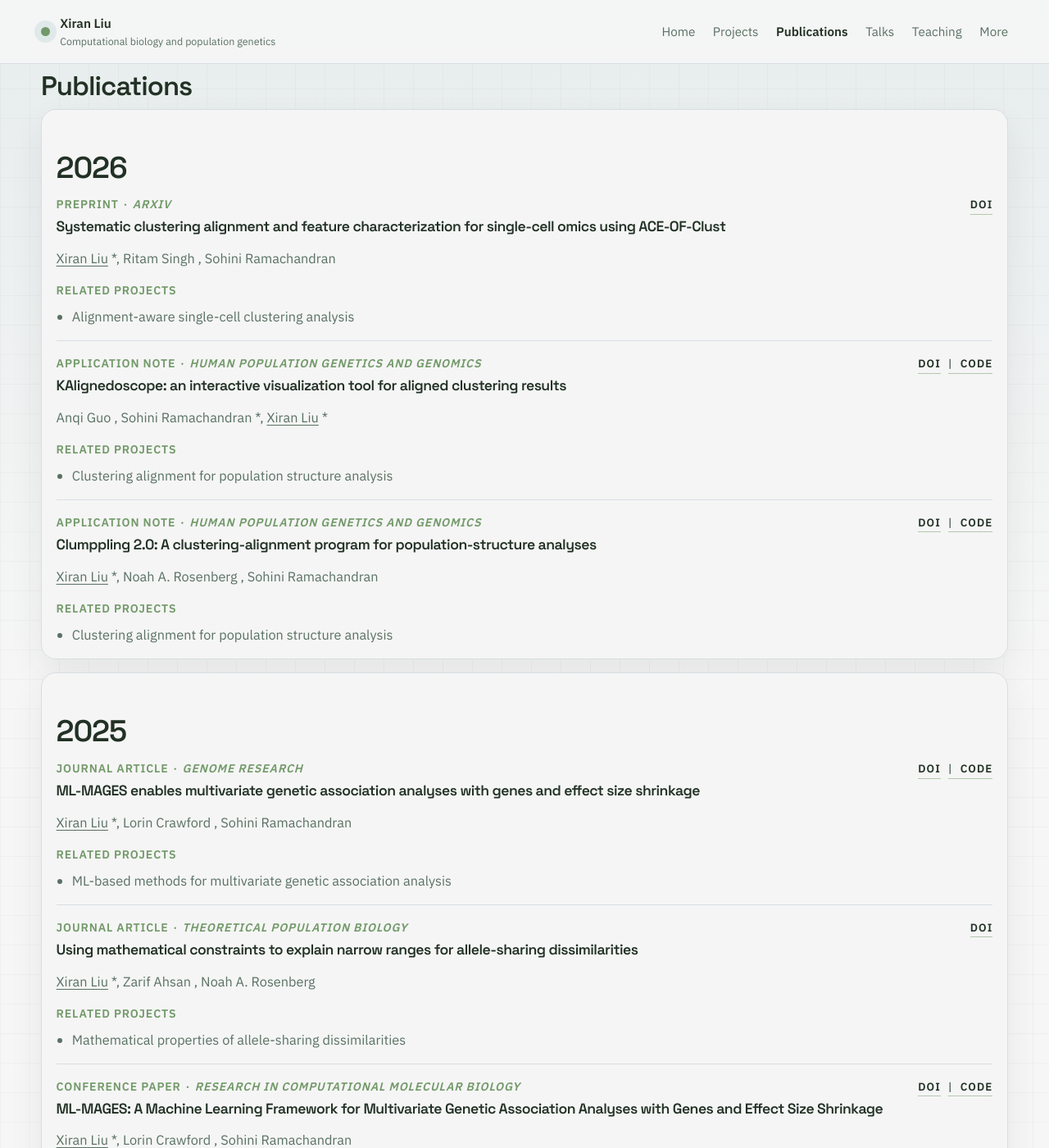
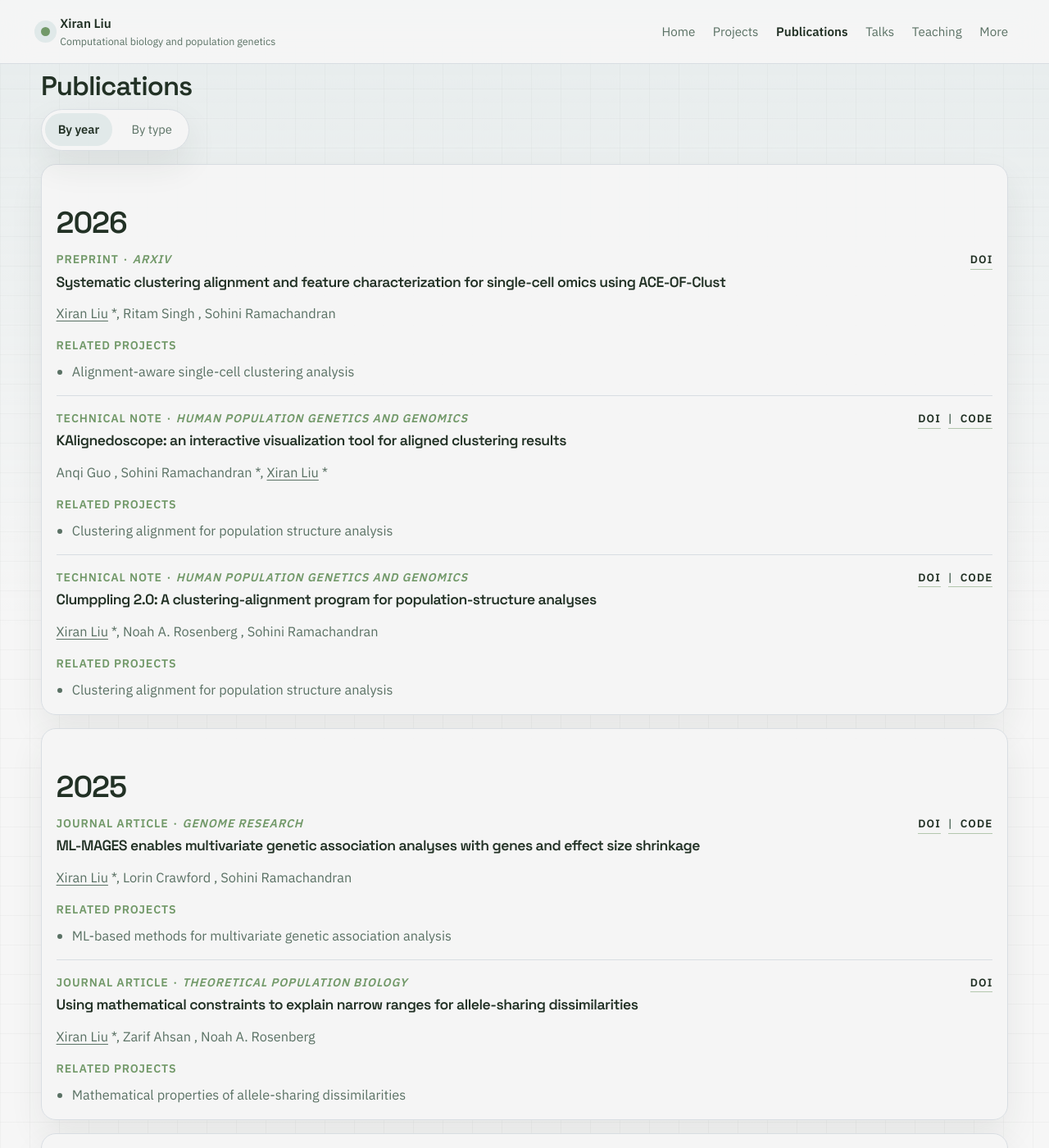
Before and after one commit to xr-cc/xr-cc.github.io, a Jekyll site: the page built from publications.html, in a window 1280 px wide and 1400 px high. Shown: the whole window at 82% size. Built offline with Jekyll 4.4.1, drawn with Linux system fonts in a browser that asks for light colours; some of the changed text lies outside the part shown.

Commit message:
Add publication view toggle

```diff
--- a/_data/profile.yml
+++ b/_data/profile.yml
@@ -43,7 +43,7 @@
     text: "Attending SMTPB 2026 at ICERM, Brown University in June."
 site_note: "This site is still under construction 👷🔧🔨"
 featured_metrics:
-  - value: "15"
+  - value: "13"
     label: "Publications"
   - value: "5"
     label: "Research themes"
--- a/_data/projects.tsv
+++ b/_data/projects.tsv
@@ -1,6 +1,6 @@
 id	status	featured	title	summary	image	details	links	publication_ids
 clumppling	published	true	Clustering alignment for population structure analysis	Developed methods and tools for aligning latent ancestries across repeated population structure analyses so results remain interpretable across runs and choices of K.	/images/projects/clumppling.png	Created Clumppling for cluster alignment, mode consolidation, and visualization of correspondence across inferred population structures. | Built workflow support for end-to-end population structure analysis and downstream interactive visualization.	Clumppling::https://github.com/PopGenClustering/Clumppling | KAlignedoscope::https://github.com/ramachandran-lab/KAlignedoscope | Workflow tutorial::https://github.com/PopGenClustering/popstru-cls-align-vis-workflow	clumppling2026 | kalignedoscope2026 | clumppling2024 | dirichlet2022
 single-cell-alignment	published	true	Alignment-aware single-cell clustering analysis	Extending clustering alignment ideas to the single-cell analysis pipeline to compare models, identify cluster-informative genes, and stabilize downstream interpretation.	/images/projects/clumppling-st.png	Developing measures of clustering consistency for robust model comparison. | Designing feature-level interpretation metrics to surface informative genes.			aceofclust2026
-ml-mages	published	true	ML-based methods for multivariate genetic association analysis	Designed ML-MAGES, a machine-learning framework for shrinkage, pattern discovery, and gene-level aggregation in high-dimensional genetic association studies.	/images/projects/mlmages.png	Uses neural-network-based supervised learning to account for LD-induced inflation. | Combines effect size shrinkage with flexible clustering of multi-trait association patterns.	ML-MAGES repository::https://github.com/ramachandran-lab/ML-MAGES	mlmages-gr2025 | mlmages2025
+ml-mages	published	true	ML-based methods for multivariate genetic association analysis	Designed ML-MAGES, a machine-learning framework for shrinkage, pattern discovery, and gene-level aggregation in high-dimensional genetic association studies.	/images/projects/mlmages.png	Uses neural-network-based supervised learning to account for LD-induced inflation. | Combines effect size shrinkage with flexible clustering of multi-trait association patterns.	ML-MAGES repository::https://github.com/ramachandran-lab/ML-MAGES	mlmages-gr2025
 allele-sharing	published	true	Mathematical properties of allele-sharing dissimilarities	Analyzing within- and between-population dissimilarity measures as functions of allele-frequency distributions to clarify when and how these statistics should be used.	/images/projects/asd.png	Derives mathematical constraints and interpretable bounds. | Connects theory to empirical population-genetic settings.	using2025 | combinatorics2024 | when2023
 cultural-evolution	published	false	Cultural evolution through population-genetic methods	Adapts ideas from genetic evolution to study how cultural traits, social learning, and inherited conventions vary across groups and over time.	/images/projects/cultural.png	Uses network-based clustering to recover hierarchical structure in cultural variation. | Studies cultural transmission processes such as surnaming decisions and intergenerational inheritance.	extracting2022 | effects2021
--- a/_data/publications.tsv
+++ b/_data/publications.tsv
@@ -1,10 +1,9 @@
 id	status	selected	date	year	type	title	authors	venue	doi	pdf_url	code_url	project_ids	corresponding_authors	notes
-clumppling2026	published	false	2026-02-01	2026	Application note	Clumppling 2.0: A clustering-alignment program for population-structure analyses	Xiran Liu | Noah A. Rosenberg | Sohini Ramachandran	Human Population Genetics and Genomics	10.47248/hpgg2606020004		https://github.com/PopGenClustering/Clumppling	clumppling	Xiran Liu
-kalignedoscope2026	published	false	2026-02-01	2026	Application note	KAlignedoscope: an interactive visualization tool for aligned clustering results	Anqi Guo | Sohini Ramachandran | Xiran Liu	Human Population Genetics and Genomics	10.47248/hpgg2606020006		https://github.com/ramachandran-lab/KAlignedoscope	clumppling	Sohini Ramachandran | Xiran Liu
+clumppling2026	published	false	2026-02-01	2026	Technical note	Clumppling 2.0: A clustering-alignment program for population-structure analyses	Xiran Liu | Noah A. Rosenberg | Sohini Ramachandran	Human Population Genetics and Genomics	10.47248/hpgg2606020004		https://github.com/PopGenClustering/Clumppling	clumppling	Xiran Liu
+kalignedoscope2026	published	false	2026-02-01	2026	Technical note	KAlignedoscope: an interactive visualization tool for aligned clustering results	Anqi Guo | Sohini Ramachandran | Xiran Liu	Human Population Genetics and Genomics	10.47248/hpgg2606020006		https://github.com/ramachandran-lab/KAlignedoscope	clumppling	Sohini Ramachandran | Xiran Liu
 aceofclust2026	published	false	2026-03-09	2026	Preprint	Systematic clustering alignment and feature characterization for single-cell omics using ACE-OF-Clust	Xiran Liu | Ritam Singh | Sohini Ramachandran	arXiv	10.64898/2026.03.09.710668			single-cell-alignment	Xiran Liu
 mlmages-gr2025	published	true	2025-08-01	2025	Journal article	ML-MAGES enables multivariate genetic association analyses with genes and effect size shrinkage	Xiran Liu | Lorin Crawford | Sohini Ramachandran	Genome Research	10.1101/gr.280440.125		https://github.com/ramachandran-lab/ML-MAGES	ml-mages	Xiran Liu
 using2025	published	true	2025-06-17	2025	Journal article	Using mathematical constraints to explain narrow ranges for allele-sharing dissimilarities	Xiran Liu | Zarif Ahsan | Noah A. Rosenberg	Theoretical Population Biology	10.1016/j.tpb.2025.05.002			allele-sharing	Xiran Liu
-mlmages2025	published	true	2025-04-25	2025	Conference paper	ML-MAGES: A Machine Learning Framework for Multivariate Genetic Association Analyses with Genes and Effect Size Shrinkage	Xiran Liu | Lorin Crawford | Sohini Ramachandran	Research in Computational Molecular Biology	10.1007/978-3-031-90252-9_31		https://github.com/ramachandran-lab/ML-MAGES	ml-mages	Xiran Liu
 combinatorics2024	published	false	2024-09-30	2024	Preprint	Combinatorics of a dissimilarity measure for pairs of draws from discrete probability vectors on finite sets of objects	Zarif Ahsan | Xiran Liu | Noah A. Rosenberg	arXiv	10.48550/arXiv.2410.00221			allele-sharing	Noah A. Rosenberg
 clumppling2024	published	true	2024-01-01	2024	Journal article	Clumppling: cluster matching and permutation program with integer linear programming	Xiran Liu | Naama M. Kopelman | Noah A. Rosenberg	Bioinformatics	10.1093/bioinformatics/btad751	/files/LiuEtAl2024Clumppling.pdf	https://github.com/PopGenClustering/Clumppling	clumppling	Xiran Liu | Noah A. Rosenberg
 when2023	published	false	2023-12-12	2023	Journal article	When is the allele-sharing dissimilarity between two populations exceeded by the allele-sharing dissimilarity of a population with itself?	Xiran Liu | Zarif Ahsan | Tarun K. Martheswaran | Noah A. Rosenberg	Statistical Applications in Genetics and Molecular Biology	10.1515/sagmb-2023-0004			allele-sharing	Xiran Liu
@@ -13,4 +12,3 @@
 extracting2022	published	false	2022-05-02	2022	Journal article	Extracting hierarchical features of cultural variation using network-based clustering	Xiran Liu | Noah A. Rosenberg | Gili Greenbaum	Evolutionary Human Sciences	10.1017/ehs.2022.15			cultural-evolution	Noah A. Rosenberg | Gili Greenbaum
 effects2021	published	false	2021-10-01	2021	Journal article	Effects of cultural transmission of surnaming decisions on the sex ratio at birth	Xiran Liu | Marcus W. Feldman	Theoretical Population Biology	10.1016/j.tpb.2021.07.001			cultural-evolution	Marcus W. Feldman
 diffusion2020	published	false	2020-10-15	2020	Journal article	Diffusion histology imaging combining diffusion basis spectrum imaging (DBSI) and machine learning improves detection and classification of glioblastoma pathology	Zezhong Ye | Richard L. Price | Xiran Liu | and collaborators	Clinical Cancer Research	10.1158/1078-0432.CCR-20-0736
-predicting2020	published	false	2020-03-05	2020	Preprint	Predicting inpatient glucose levels and insulin dosing by machine learning on electronic health records	Xiran Liu | Ivana Jankovic | Jonathan H. Chen	medRxiv	10.1101/2020.03.02.20029017				Xiran Liu
--- a/_data/talks.tsv
+++ b/_data/talks.tsv
@@ -1,5 +1,5 @@
 id	status	date	year	type	title	venue	location	summary	project_ids	publication_ids
 gi2025	published	2025-11-07	2025	Talk	Clustering alignment for single-cell analyses: streamlining model comparison and revealing informative genes	Genome Informatics 2025	Cold Spring Harbor, NY	Ongoing work on alignment-enabled single-cell analysis, robust clustering comparison, and informative gene discovery.	single-cell-alignment
-recomb2025	published	2025-04-01	2025	Talk	ML-MAGES: A machine learning framework for multivariate genetic association analyses with genes and effect size shrinkage	The Research in Computational Molecular Biology (RECOMB) 2025 Conference	Seoul, Korea	Introduced ML-MAGES for efficient, multi-trait interpretation of genetic association signals.	ml-mages	mlmages2025
+recomb2025	published	2025-04-01	2025	Talk	ML-MAGES: A machine learning framework for multivariate genetic association analyses with genes and effect size shrinkage	The Research in Computational Molecular Biology (RECOMB) 2025 Conference	Seoul, Korea	Introduced ML-MAGES for efficient, multi-trait interpretation of genetic association signals.	ml-mages	mlmages-gr2025
 evolution2023	published	2023-06-01	2023	Talk	A Dirichlet model of alignment cost in mixed-membership clustering results of ancestry inference	Evolution 2023	Albuquerque, NM	Presented theoretical work on alignment cost in mixed-membership clustering.	clumppling	dirichlet2022
 bapg2022	published	2022-10-01	2022	Talk	Clumppling: a new method for aligning replicate solutions in population structure analysis	Bay Area Population Genetics Meeting	Stanford, CA	Introduced Clumppling for aligning and interpreting replicate population structure runs.	clumppling	clumppling2024
--- a/assets/css/main.scss
+++ b/assets/css/main.scss
@@ -423,6 +423,38 @@
   margin-top: 0.8rem;
 }
 
+.view-toggle {
+  display: inline-flex;
+  gap: 0.55rem;
+  padding: 0.28rem;
+  margin-bottom: 1rem;
+  background: var(--panel);
+  border: 1px solid var(--line);
+  border-radius: 999px;
+  box-shadow: var(--shadow);
+}
+
+.view-toggle__button {
+  border: 0;
+  background: transparent;
+  color: var(--muted);
+  border-radius: 999px;
+  padding: 0.52rem 0.95rem;
+  font: inherit;
+  font-size: 0.92rem;
+  cursor: pointer;
+}
+
+.view-toggle__button.is-active {
+  background: var(--accent-soft);
+  color: var(--text);
+  font-weight: 600;
+}
+
+.publication-view--hidden {
+  display: none;
+}
+
 .publication__top {
   display: flex;
   justify-content: space-between;
@@ -431,11 +463,11 @@
   margin-bottom: 0.35rem;
 }
 
-.publication-year + .publication-year {
+.publication-group + .publication-group {
   margin-top: 1rem;
 }
 
-.publication-year h2 {
+.publication-group h2 {
   margin-bottom: 0.9rem;
 }
 
--- a/assets/js/main.js
+++ b/assets/js/main.js
@@ -2,13 +2,37 @@
   const toggle = document.querySelector(".site-header__toggle");
   const nav = document.querySelector(".site-nav");
 
-  if (!toggle || !nav) {
+  if (toggle && nav) {
+    toggle.addEventListener("click", () => {
+      const expanded = toggle.getAttribute("aria-expanded") === "true";
+      toggle.setAttribute("aria-expanded", String(!expanded));
+      nav.classList.toggle("is-open", !expanded);
+    });
+  }
+
+  const viewButtons = document.querySelectorAll("[data-publications-toggle]");
+  const views = document.querySelectorAll("[data-publications-view]");
+
+  if (!viewButtons.length || !views.length) {
     return;
   }
 
-  toggle.addEventListener("click", () => {
-    const expanded = toggle.getAttribute("aria-expanded") === "true";
-    toggle.setAttribute("aria-expanded", String(!expanded));
-    nav.classList.toggle("is-open", !expanded);
+  const setActiveView = (viewName) => {
+    viewButtons.forEach((button) => {
+      const isActive = button.dataset.publicationsToggle === viewName;
+      button.classList.toggle("is-active", isActive);
+      button.setAttribute("aria-pressed", String(isActive));
+    });
+
+    views.forEach((view) => {
+      const isActive = view.dataset.publicationsView === viewName;
+      view.classList.toggle("publication-view--hidden", !isActive);
+    });
+  };
+
+  viewButtons.forEach((button) => {
+    button.addEventListener("click", () => {
+      setActiveView(button.dataset.publicationsToggle);
+    });
   });
 });
--- a/publications.html
+++ b/publications.html
@@ -3,11 +3,18 @@
 permalink: /publications/
 ---
 {% assign publications = site.data.publications | where: "status", "published" | sort: "date" | reverse %}
-{% assign grouped = publications | group_by: "year" %}
+{% assign grouped_by_year = publications | group_by: "year" %}
 {% assign projects = site.data.projects | where: "status", "published" %}
+{% assign publication_types = "Preprint|Journal article|Conference paper|Technical note" | split: "|" %}
 
-{% for year in grouped %}
-  <article class="list-block__item publication-year">
+<div class="view-toggle" data-publications-controls>
+  <button class="view-toggle__button is-active" type="button" data-publications-toggle="year" aria-pressed="true">By year</button>
+  <button class="view-toggle__button" type="button" data-publications-toggle="type" aria-pressed="false">By type</button>
+</div>
+
+<div class="publication-view" data-publications-view="year">
+  {% for year in grouped_by_year %}
+    <article class="list-block__item publication-group">
       <h2>{{ year.name }}</h2>
       <div class="publication-list">
         {% for item in year.items %}
@@ -62,3 +69,66 @@
       </div>
     </article>
   {% endfor %}
+</div>
+
+<div class="publication-view publication-view--hidden" data-publications-view="type">
+  {% for publication_type in publication_types %}
+    {% assign type_items = publications | where: "type", publication_type %}
+    {% if type_items.size > 0 %}
+      <article class="list-block__item publication-group">
+        <h2>{{ publication_type }}</h2>
+        <div class="publication-list">
+          {% for item in type_items %}
+            <section class="publication-row">
+              <div class="publication__top">
+                <p class="meta publication__meta">
+                  <span>{{ item.year }}</span>
+                  <span>&middot;</span>
+                  <em>{{ item.venue }}</em>
+                </p>
+                <div class="list-block__links publication__links">
+                  {% if item.doi %}
+                    <a class="text-link" href="https://doi.org/{{ item.doi }}">DOI</a>
+                  {% endif %}
+                  {% if item.code_url %}
+                    <a class="text-link" href="{{ item.code_url }}">Code</a>
+                  {% endif %}
+                  {% if item.pdf_url %}
+                    <a class="text-link" href="{{ item.pdf_url | relative_url }}">PDF</a>
+                  {% endif %}
+                </div>
+              </div>
+              <h3>{{ item.title }}</h3>
+              {% assign publication_authors = item.authors | split: " | " %}
+              {% assign corresponding_authors = item.corresponding_authors | default: "" | split: " | " %}
+              <p class="publication__authors">
+                {% for author in publication_authors %}
+                  {% assign author_name = author | strip %}
+                  {% if author_name == site.data.profile.name %}
+                    <span class="author--self">{{ author_name }}</span>
+                  {% else %}
+                    {{ author_name }}
+                  {% endif %}
+                  {% if corresponding_authors contains author_name %}*{% endif %}{% unless forloop.last %}, {% endunless %}
+                {% endfor %}
+              </p>
+              {% assign related_projects = item.project_ids | split: " | " %}
+              {% if item.project_ids and item.project_ids != "" %}
+                <div class="related-block">
+                  <p class="meta">Related projects</p>
+                  <ul class="related-list">
+                    {% for project in projects %}
+                      {% if related_projects contains project.id %}
+                        <li>{{ project.title }}</li>
+                      {% endif %}
+                    {% endfor %}
+                  </ul>
+                </div>
+              {% endif %}
+            </section>
+          {% endfor %}
+        </div>
+      </article>
+    {% endif %}
+  {% endfor %}
+</div>
```
Lines whose indentation alone changed are shown as unchanged.
